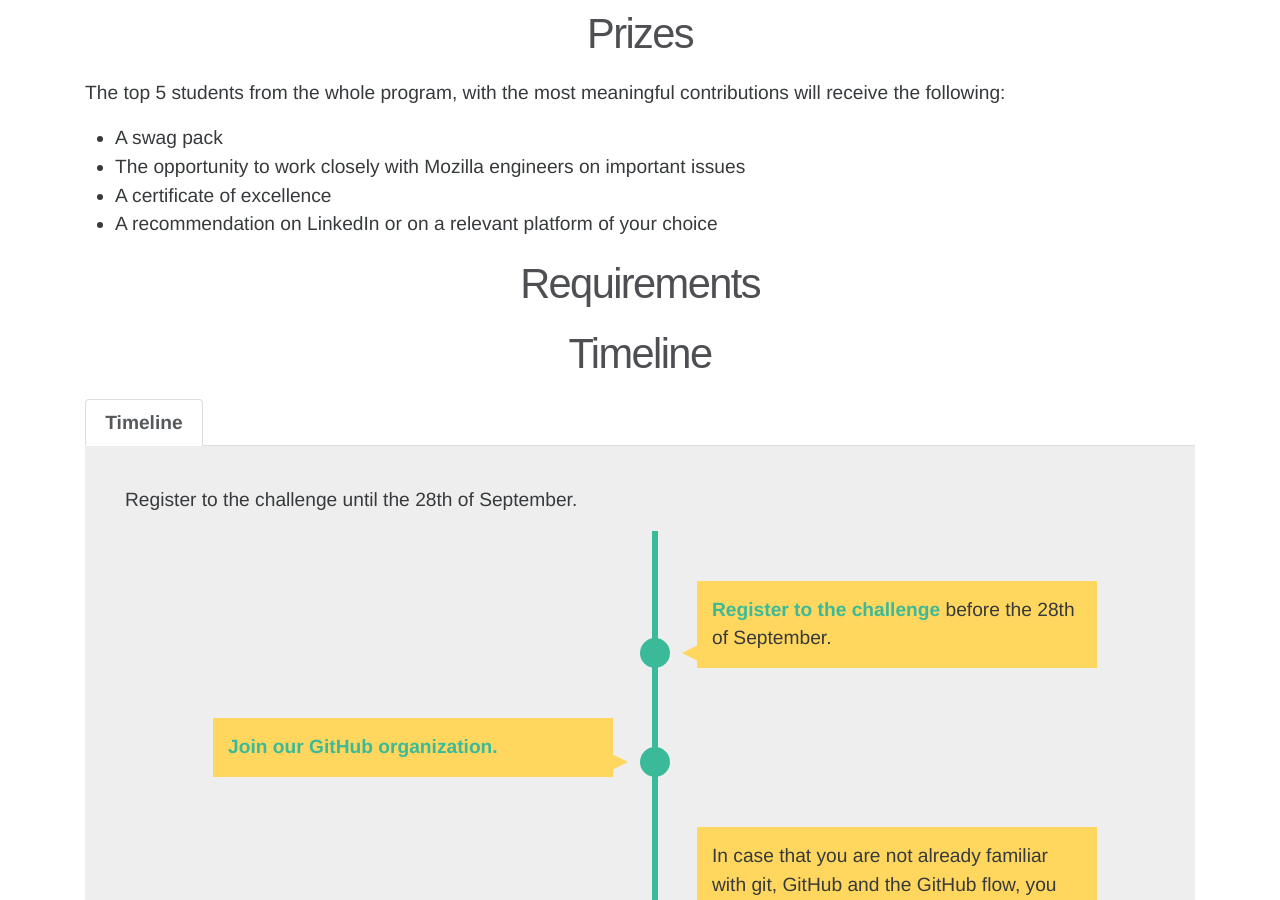
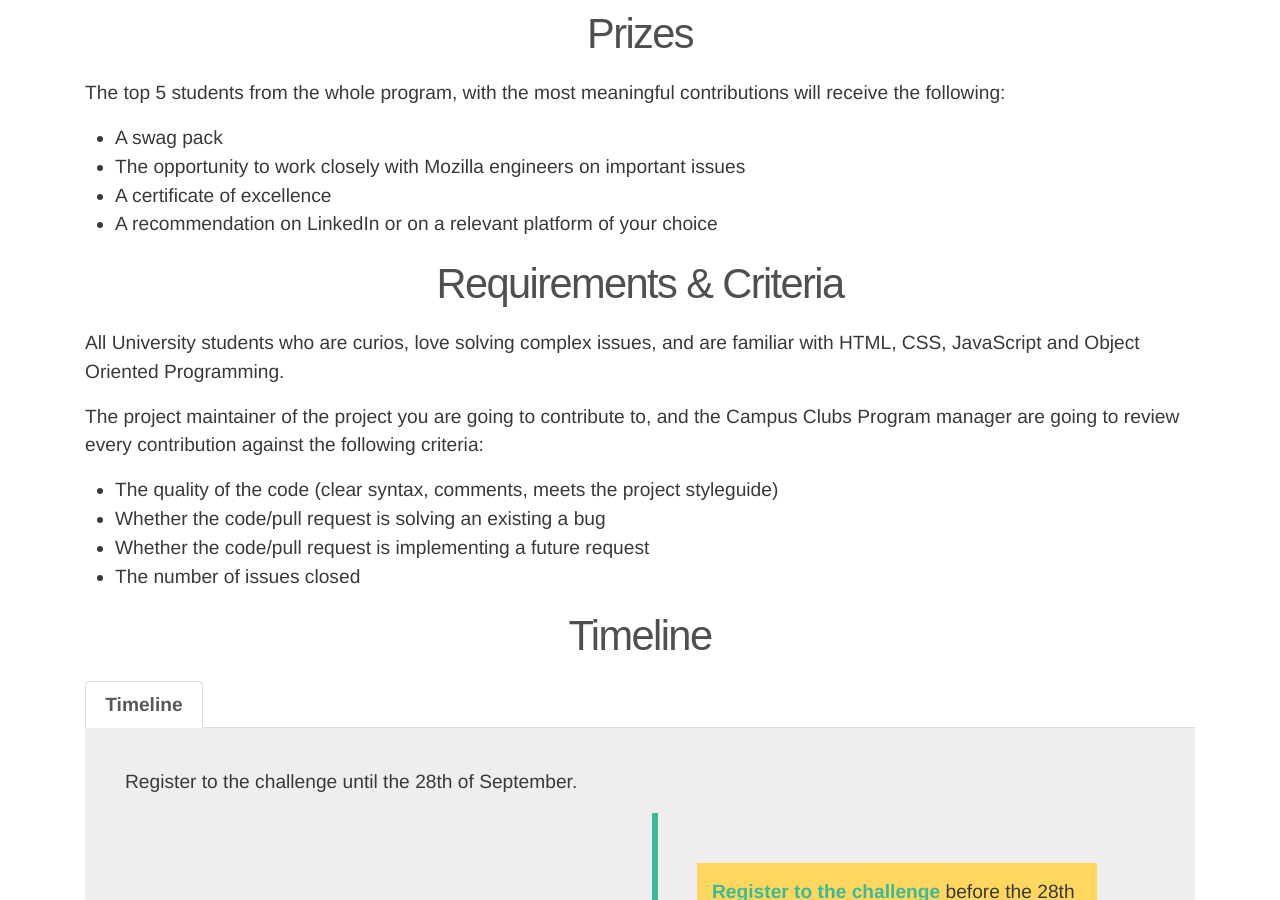
Before and after one commit to mozilla/mozilla-campus-clubs, a Jekyll site: the page built from _pages/challenge.md, in a window 1280 px wide and 900 px high, scrolled down 589 px. Built offline with Jekyll 4.4.1, drawn with Linux system fonts in a browser that asks for light colours; some web fonts are replaced.

Commit message:
update requirements and criteria

```diff
--- a/_pages/challenge.md
+++ b/_pages/challenge.md
@@ -22,8 +22,16 @@ The top 5 students from the whole program, with the most meaningful contribution
   <li>A recommendation on LinkedIn or on a relevant platform of your choice</li>
 </ul>
 
-### Requirements
+### Requirements & Criteria
+All University students who are curios, love solving complex issues, and are familiar with HTML, CSS, JavaScript and Object Oriented Programming.
 
+The project maintainer of the project you are going to contribute to, and the Campus Clubs Program manager are going to review every contribution against the following criteria:
+<ul>
+  <li>The quality of the code (clear syntax, comments, meets the project styleguide)</li>
+  <li>Whether the code/pull request is solving an existing a bug</li>
+  <li>Whether the code/pull request is implementing a future request</li>
+  <li>The number of issues closed</li>
+</ul>
 
 ### Timeline
 
```
